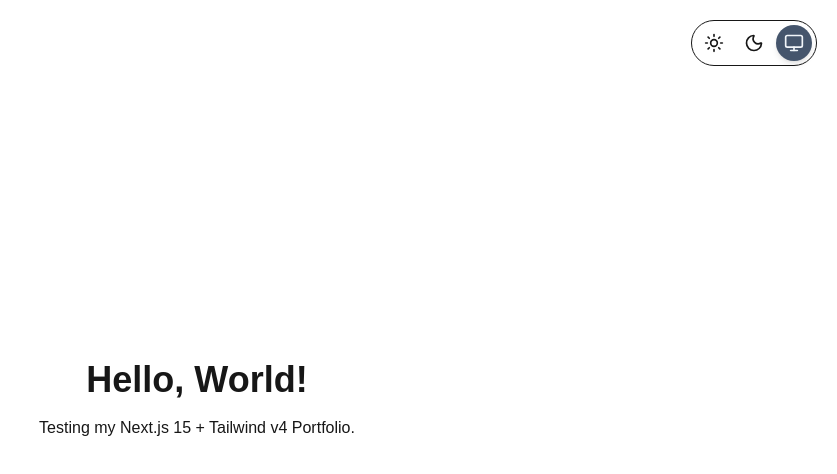
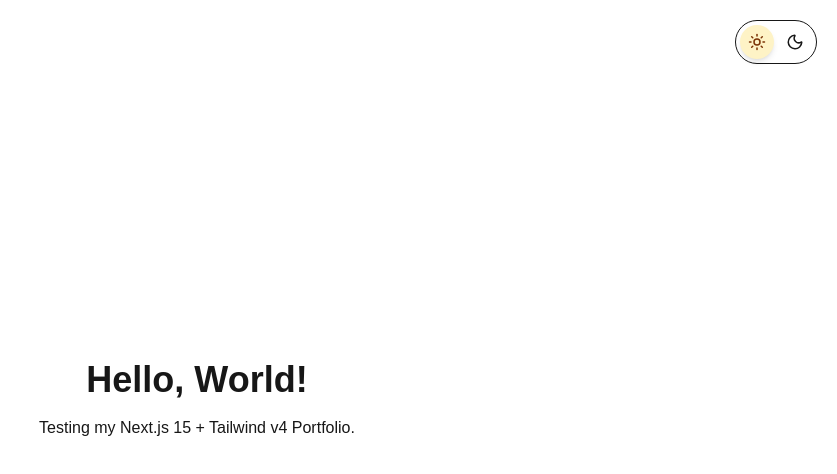
Before and after one commit to ChristianJudeEraldo/My-Portfolio, a Next.js app: page / in a window 1280 px wide. Shown: the top 474 px of the page, without its empty margins (443-1280 px from the left). Built offline with nearby package versions, Linux system fonts and the light colour scheme.

Commit message:
feat: added circular reveal? for transition

```diff
--- a/app/globals.css
+++ b/app/globals.css
@@ -4,11 +4,17 @@
 :root {
   --background: #ffffff;
   --foreground: #171717;
+  color-scheme: light;
 }
 
 .dark {
   --background: #0a0a0a;
   --foreground: #ededed;
+  color-scheme: dark;
+}
+
+html {
+  transition: background-color 0.35s ease-in-out, color 0.35s ease-in-out;
 }
 
 body {
@@ -16,6 +22,34 @@ body {
   color: var(--foreground);
   font-family: Arial, Helvetica, sans-serif;
   transition:
-    background-color 0.25s ease,
-    color 0.25s ease;
+    background-color 0.35s ease-in-out,
+    color 0.35s ease-in-out,
+    border-color 0.35s ease-in-out;
 }
+
+/* Smooth transitions for all elements using CSS variables */
+* {
+  transition: background-color 0.35s ease-in-out, color 0.35s ease-in-out, border-color 0.35s ease-in-out, fill 0.35s ease-in-out, stroke 0.35s ease-in-out;
+}
+
+/* Circular Reveal Animation */
+@keyframes circularReveal {
+  from {
+    clip-path: circle(0px at var(--reveal-x) var(--reveal-y));
+  }
+  to {
+    clip-path: circle(1500px at var(--reveal-x) var(--reveal-y));
+  }
+}
+
+.circular-reveal-overlay {
+  position: fixed;
+  top: 0;
+  left: 0;
+  width: 100%;
+  height: 100%;
+  background-color: var(--background);
+  pointer-events: none;
+  z-index: 9999;
+  animation: circularReveal 0.6s cubic-bezier(0.4, 0.0, 0.2, 1) forwards;
+}
--- a/app/layout.tsx
+++ b/app/layout.tsx
@@ -20,7 +20,6 @@ export default function RootLayout({
           attribute="class"
           defaultTheme="system"
           enableSystem
-          disableTransitionOnChange
         >
           {children}
         </ThemeProvider>
--- /dev/null
+++ b/components/circular-reveal.tsx
@@ -0,0 +1,57 @@
+"use client"
+
+import React, { useState, useCallback } from "react"
+import { useTheme } from "next-themes"
+
+export function CircularReveal() {
+  const { theme, setTheme } = useTheme()
+  const [isAnimating, setIsAnimating] = useState(false)
+  const [position, setPosition] = useState({ x: 0, y: 0 })
+  const [nextTheme, setNextTheme] = useState("")
+
+  const handleThemeChange = useCallback(
+    (newTheme: string) => {
+      // Get the toggle button position
+      const toggleButton = document.querySelector("[data-theme-toggle]")
+      if (toggleButton) {
+        const rect = toggleButton.getBoundingClientRect()
+        const x = rect.left + rect.width / 2
+        const y = rect.top + rect.height / 2
+        setPosition({ x, y })
+      }
+
+      setNextTheme(newTheme)
+      setIsAnimating(true)
+
+      // Complete the theme change after the animation starts
+      setTimeout(() => {
+        setTheme(newTheme)
+      }, 50)
+
+      // Reset animation state after completion
+      setTimeout(() => {
+        setIsAnimating(false)
+      }, 600)
+    },
+    [setTheme]
+  )
+
+  // Expose the function globally for the ModeToggle component
+  React.useEffect(() => {
+    ;(window as any).__triggerCircularReveal = handleThemeChange
+  }, [handleThemeChange])
+
+  if (!isAnimating) return null
+
+  return (
+    <div
+      className="circular-reveal-overlay"
+      style={
+        {
+          "--reveal-x": `${position.x}px`,
+          "--reveal-y": `${position.y}px`,
+        } as React.CSSProperties
+      }
+    />
+  )
+}
--- a/components/mode-toggle.tsx
+++ b/components/mode-toggle.tsx
@@ -1,7 +1,7 @@
 "use client"
 
 import * as React from "react"
-import { Moon, Sun, Monitor } from "lucide-react"
+import { Moon, Sun } from "lucide-react"
 import { useTheme } from "next-themes"
 
 export function ModeToggle() {
@@ -17,43 +17,40 @@ export function ModeToggle() {
     return <div className="p-2 w-9 h-9" /> // Placeholder to prevent layout shift
   }
 
+  const triggerThemeChange = (newTheme: string) => {
+    const triggerReveal = (window as any).__triggerCircularReveal
+    if (triggerReveal) {
+      triggerReveal(newTheme)
+    } else {
+      setTheme(newTheme)
+    }
+  }
+
   const activeTheme = theme === "system" ? resolvedTheme : theme
-  const isSystemMode = theme === "system"
 
   return (
-    <div className="flex items-center gap-1 border border-foreground/10 p-1 rounded-full bg-background/50 backdrop-blur-md">
+    <div className="flex items-center gap-1 border border-foreground/10 p-1 rounded-full bg-background/50 backdrop-blur-md" data-theme-toggle>
       <button
-        onClick={() => setTheme("light")}
+        onClick={() => triggerThemeChange("light")}
         className={`p-2 rounded-full transition-all duration-300 ${
-          activeTheme === "light" && !isSystemMode
+          activeTheme === "light"
             ? "bg-amber-100 text-amber-900 shadow-md"
             : "text-foreground/40 hover:text-foreground hover:bg-foreground/5"
         }`}
         aria-label="Light Mode"
       >
-        <Sun size={20} />
+        <Sun size={18} />
       </button>
       <button
-        onClick={() => setTheme("dark")}
+        onClick={() => triggerThemeChange("dark")}
         className={`p-2 rounded-full transition-all duration-300 ${
-          activeTheme === "dark" && !isSystemMode
+          activeTheme === "dark"
             ? "bg-slate-800 text-slate-100 shadow-md"
             : "text-foreground/40 hover:text-foreground hover:bg-foreground/5"
         }`}
         aria-label="Dark Mode"
       >
-        <Moon size={20} />
-      </button>
-      <button
-        onClick={() => setTheme("system")}
-        className={`p-2 rounded-full transition-all duration-300 ${
-          isSystemMode
-            ? "bg-slate-600 text-slate-100 shadow-md"
-            : "text-foreground/40 hover:text-foreground hover:bg-foreground/5"
-        }`}
-        aria-label="System Mode"
-      >
-        <Monitor size={20} />
+        <Moon size={18} />
       </button>
     </div>
   )
--- a/components/theme-provider.tsx
+++ b/components/theme-provider.tsx
@@ -2,10 +2,16 @@
 
 import * as React from "react"
 import { ThemeProvider as NextThemesProvider } from "next-themes"
+import { CircularReveal } from "./circular-reveal"
 
 export function ThemeProvider({
   children,
   ...props
 }: React.ComponentProps<typeof NextThemesProvider>) {
-  return <NextThemesProvider {...props}>{children}</NextThemesProvider>
+  return (
+    <NextThemesProvider {...props}>
+      <CircularReveal />
+      {children}
+    </NextThemesProvider>
+  )
 }
```
